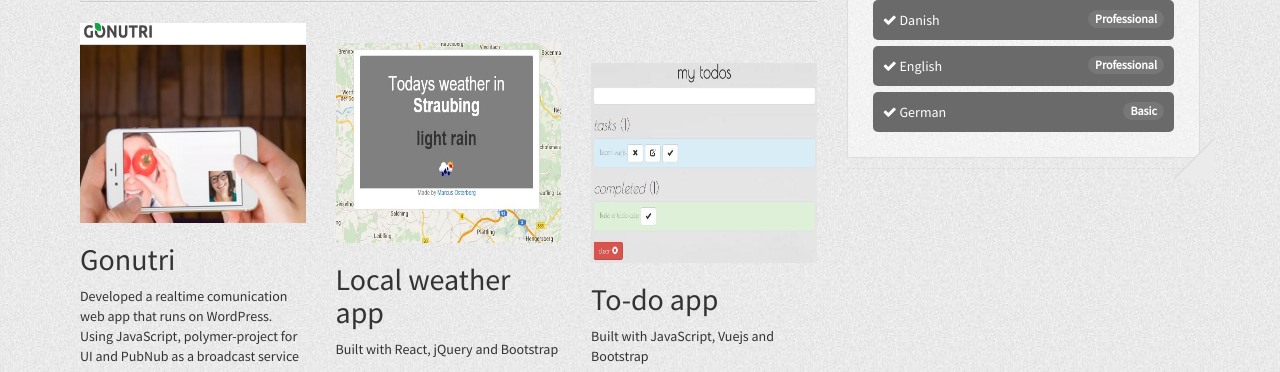
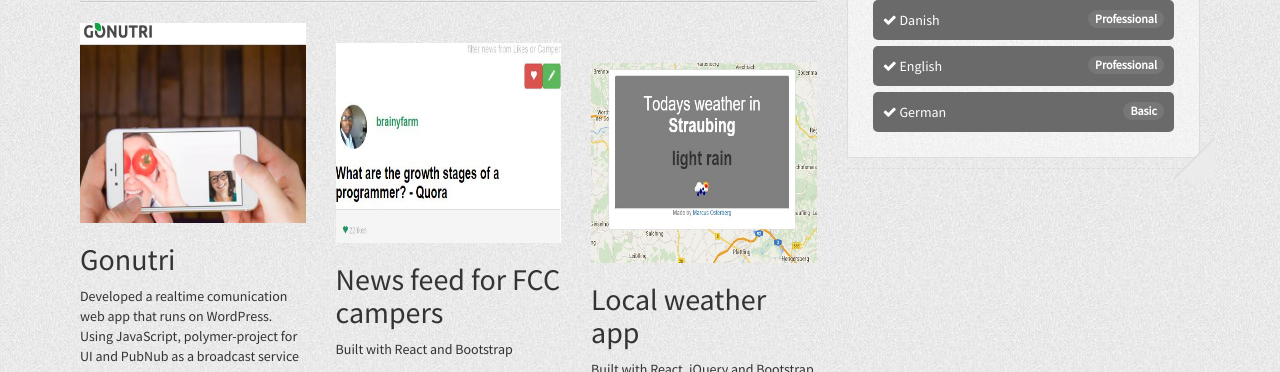
Before and after one commit to osterbergmarcus/resume, a Jekyll site: the page built from index.html, in a window 1280 px wide and 900 px high, scrolled down 654 px, cut to the strip 0-372 px from the top of the window. Built offline with Jekyll 4.4.1, drawn with Linux system fonts in a browser that asks for light colours.

Commit message:
added news feed

```diff
--- a/index.html
+++ b/index.html
@@ -59,6 +59,16 @@
         <div class="mask">
           <h2>Gonutri</h2>
           <p>Developed a realtime comunication web app that runs on WordPress. Using JavaScript, polymer-project for UI and PubNub as a broadcast service</p>
+        </div>
+      </div>
+    </div>
+    <br/>
+    <div class="col-md-4 col-sm-6">
+      <div class="thumbnail-view">
+        <a href="http://codepen.io/osterbergmarcus/full/ZQRyWN/"><img class="img-responsive info" src="{{ site.baseurl }}/assets/img/newsfeed.JPG"></a>
+        <div class="mask">
+          <h2>News feed for FCC campers</h2>
+          <p>Built with React and Bootstrap</p>
         </div>
       </div>
     </div>
```
Also changed, not shown: assets/img/newsfeed.JPG (added).
